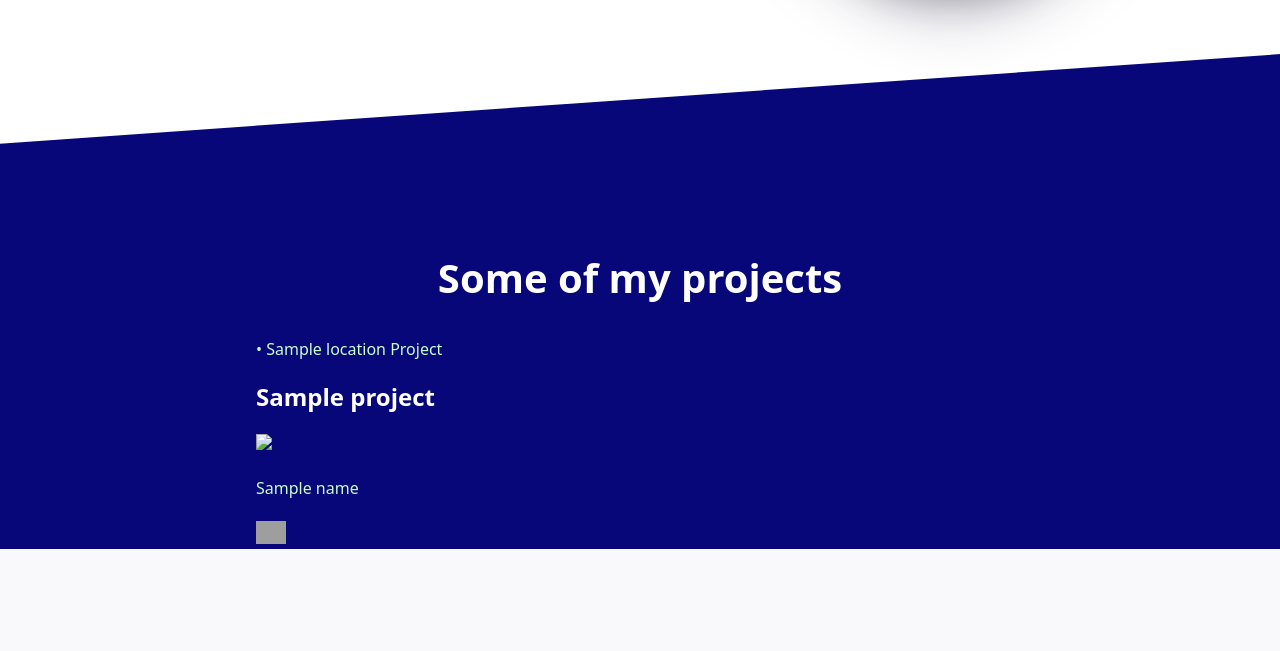
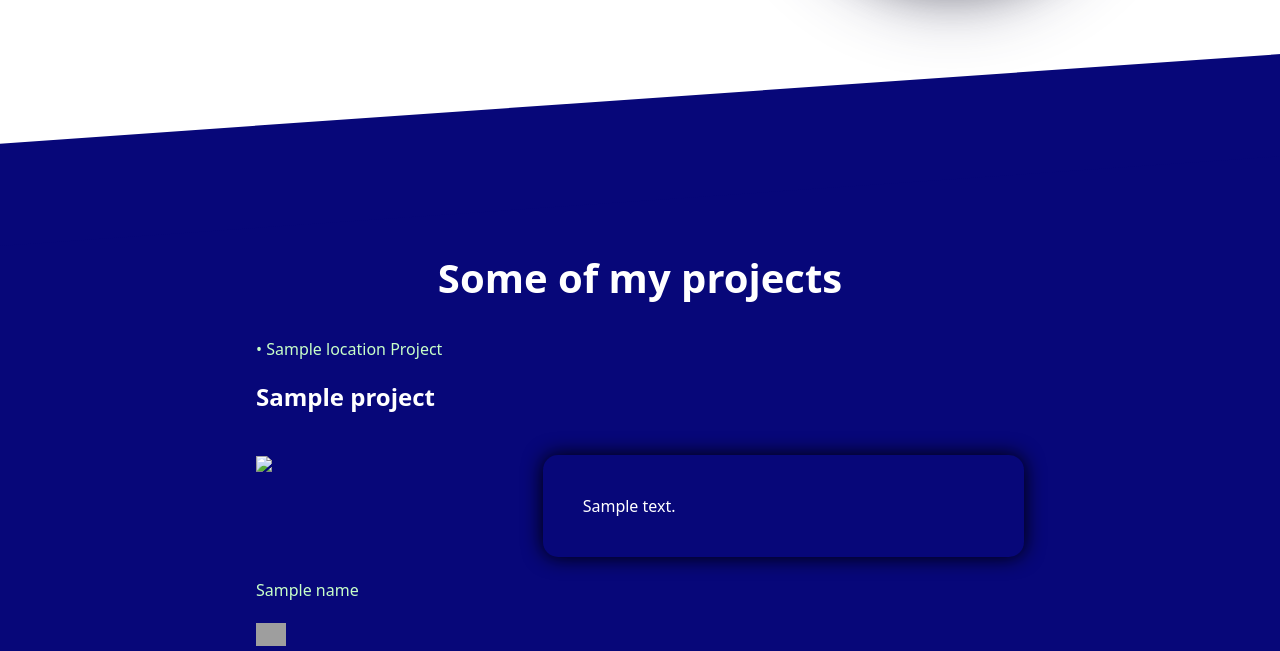
Before and after one commit to FACON-Nicolas/portfolio, a Flask app: template templates/home.html in a window 1280 px wide; the page is wider, and only the part inside the window is pictured. Shown: the part 659-1310 px from the top of that part. Before the commit the page ends 1208 px from the top of that part, so only its background shows below. Run offline with Flask 2, Linux system fonts and the light colour scheme; the template is opened without the code that fills it: most values are stand-ins (such as "Sample title", 1, 10 or a date in 2020); grey boxes are pictures that could not be loaded.

Commit message:
add description in projects, not over

```diff
--- a/templates/home.html
+++ b/templates/home.html
@@ -88,11 +88,13 @@
         }
 
         .project:nth-child(2n) {
-            text-align: right;
+            display: flex;
+            flex-direction: row;
         }
 
         .project:nth-child(2n+1) {
-            text-align: left;
+            display: flex;
+            flex-direction: row-reverse;
         }
 
         #project-section {
@@ -145,12 +147,29 @@
         <div class="section-end project-start"></div>
         <h1 class="centered title transparent top-margin-100">Some of my projects</h1>
         <div class="projects">
-            {% for project in projects %}
-                <div class="project">
             <style>
                 .img {
+                    width: 100%;
+                    box-shadow: rgba(0, 0, 0, 0.7) 0px 30px 30px -12px;
+                }
+
+                .proj-img {
                     width: 50%;
-                            box-shadow: rgba(0, 0, 0, 1) 0px 30px 30px -12px;
+                }
+
+                .proj-description {
+                    overflow: visible;
+                    z-index: 10;
+                    margin-block: auto;
+                    -webkit-box-shadow: 0 0 20px #000;
+                    box-shadow: 0 0 20px #000;
+                    padding: 40px;
+                    border-radius: 15px;
+                    height: min-content;
+                    background-color: rgb(7, 7, 121);
+                    width: 70%;
+                    margin-block: auto;
+                    display: inline-block;
                 }
 
                 .project-title {
@@ -177,12 +196,31 @@
                     color: rgb(100, 255, 100);
                     transition: 0.7s;
                 }
+
+                .align:nth-child(2n+1) {
+                    text-align: right;
+                }
+
+                .align:nth-child(2n) {
+                    text-align: left;
+                }
+
+
             </style>
+            {% for project in projects %}
+            <div class="align">
                 <p class="date">{{project['creation_date'].split('-')[0]}} • {{project['location']}} Project</p>
                 <a class="project-title" target="_blank" href="{{ project['github'] }}"><h1>{{ project["name"] }} </h1></a>
-                    <div>
+            </div><br/>
+                <div class="project">
+                    <div class="proj-img">
                         <a><img class="img" src="{{ project['media_url'] }}"></a>
+                    </div>
+                    <div class="proj-description">
+                        {{ project['description'] }}
+                    </div>
                 </div><br/>
+                <div class="align">
                     <span>
                         {% for lib in libs %}
                             {% if lib[0] == project['id'] %}
@@ -195,9 +233,8 @@
                     {% endfor %}
                     </span><br/><br/>
                     <a href="{{ project['github'] }}" target="_blank"><img class="git" src="https://icones.pro/wp-content/uploads/2021/06/symbole-github-violet.png"></a>
+                    {% endfor %}
                 </div>
-
-                {% endfor %}
         </div>
     </section>
     </div>
```
Lines whose indentation alone changed are shown as unchanged.
